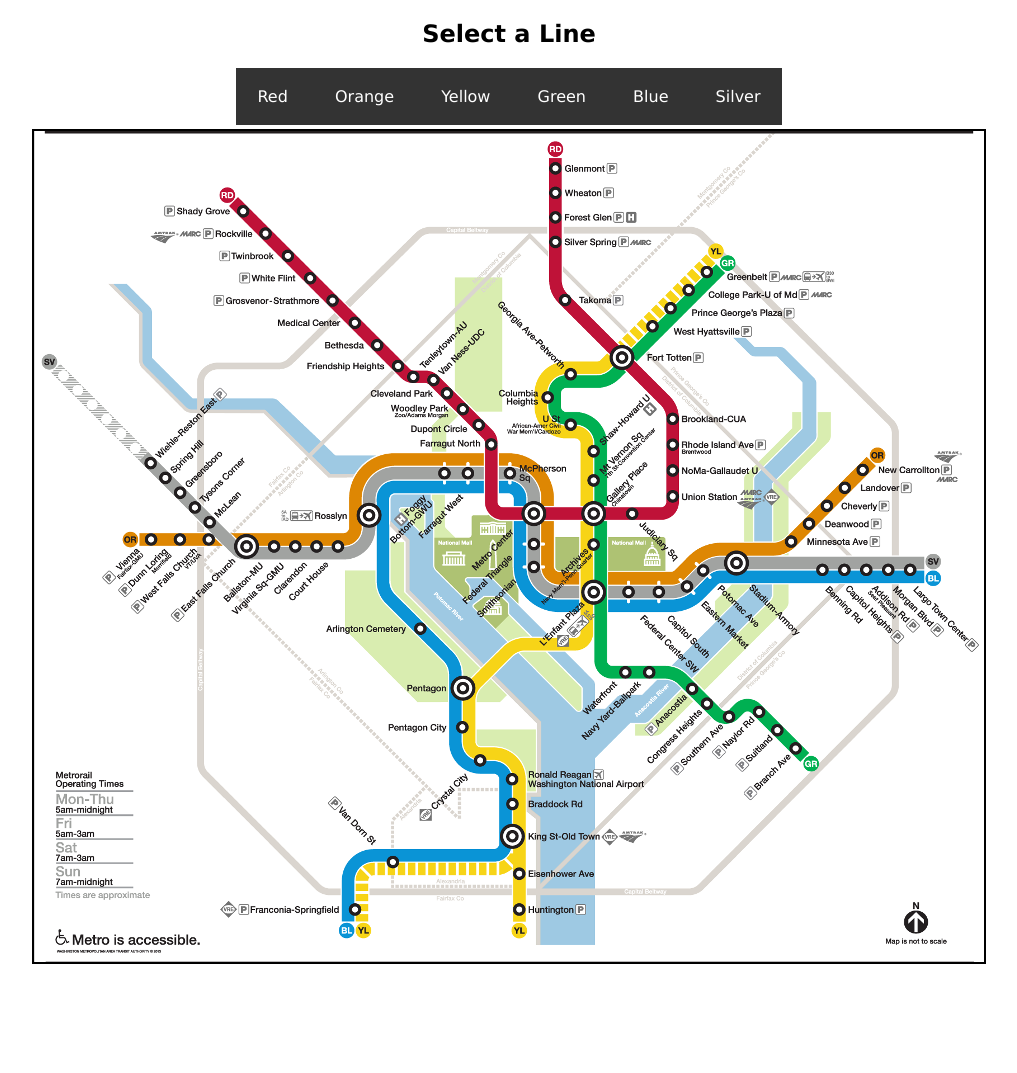
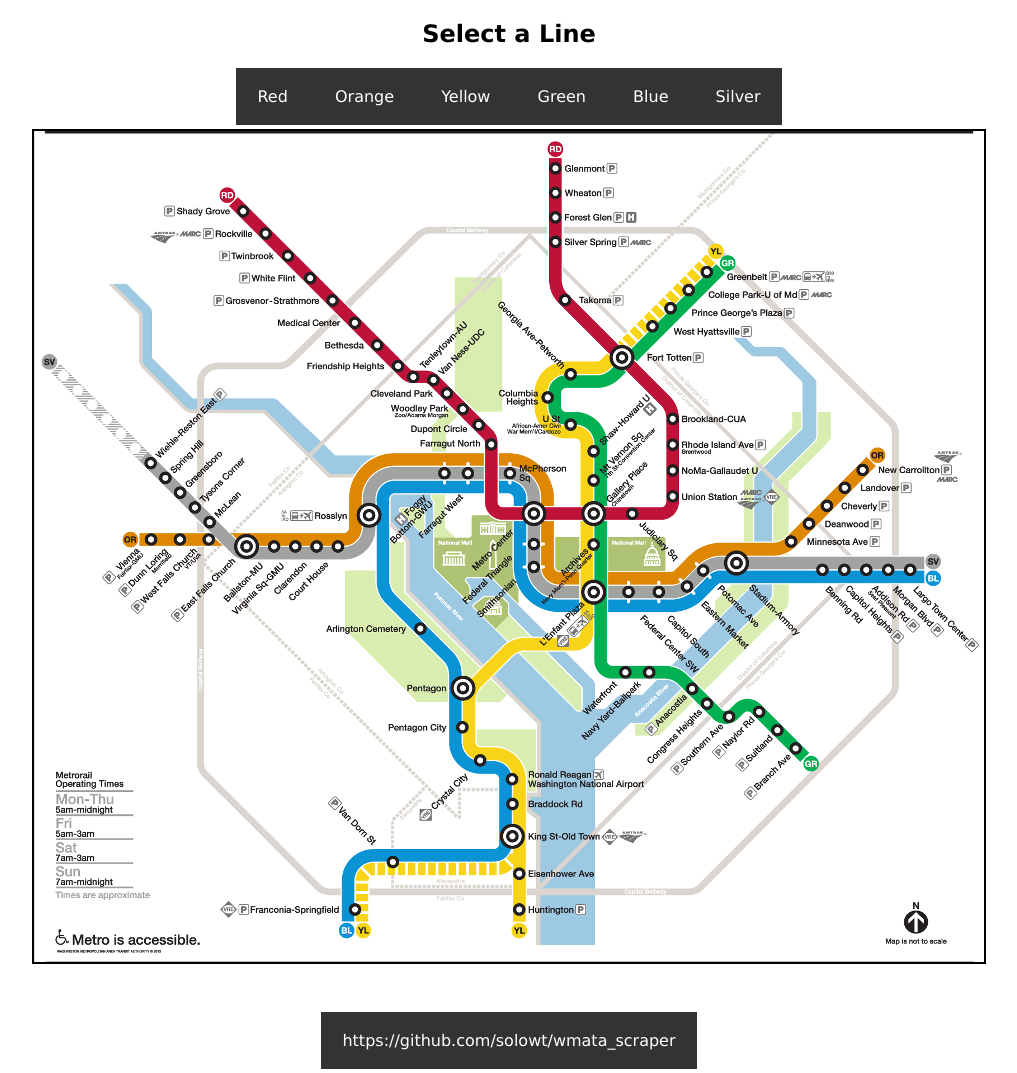
Before and after one commit to solowt/wmata_scraper, a website: page public/index.html in a window 1280 px wide. Shown: the whole page, without its empty margins (131-1148 px from the left). Before the commit the page ends 972 px from the top, so only its background shows below. Drawn offline with nearby package versions, Linux system fonts and the light colour scheme; some packages are replaced by stand-ins of ours.

Commit message:
added link to gh

```diff
--- a/public/css/styles.css
+++ b/public/css/styles.css
@@ -19,6 +19,12 @@
   list-style: none;
   display: inline-block;
 }
+
+footer{
+  height:50px;
+  margin-top:3em;
+}
+
 .nav ul{
   list-style-type: none;
   margin: 0;
--- a/public/index.html
+++ b/public/index.html
@@ -45,5 +45,10 @@
     </div>
     <div data-ui-view></div>
     <img src="/assets/metroimg.png"/>
+    <footer class="centertext nav">
+        <ul>
+          <li><a href="http://www.github.com/solowt">https://github.com/solowt/wmata_scraper</a></li>
+      </ul>
+    </footer>
   </body>
 </html>
```
